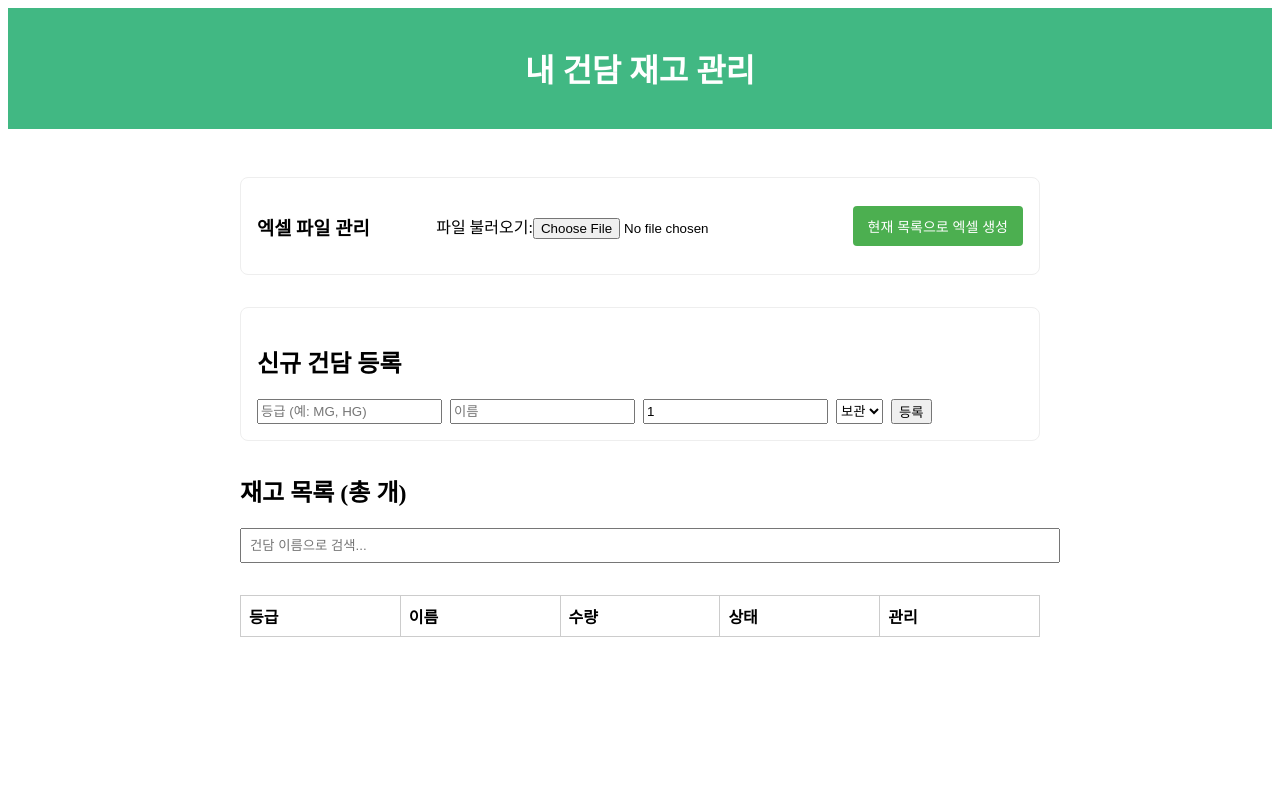
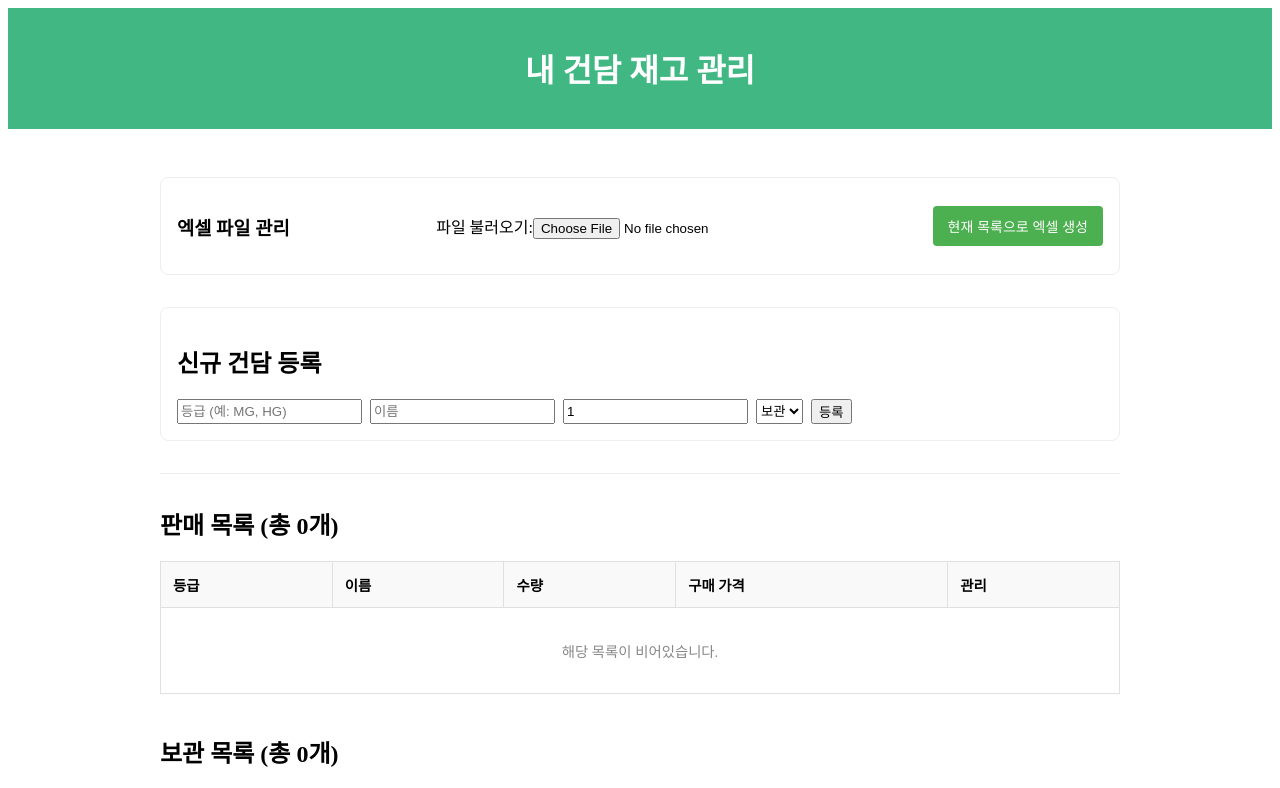
Before and after one commit to ungit003/gundam-inventory, a Vue app: page / in a window 1280 px wide. Shown: the top 788 px of the page. Built offline with nearby package versions, Linux system fonts and the light colour scheme.

Commit message:
분리된 UI 구현

```diff
--- a/src/App.vue
+++ b/src/App.vue
@@ -1,45 +1,73 @@
 <!-- src/App.vue -->
 
 <script setup>
-// 데이터(ref)와 이벤트 핸들러가 모두 필요 없어졌으므로 삭제합니다.
+// 1. 필요한 함수와 컴포넌트, 스토어를 가져옵니다.
+import { storeToRefs } from 'pinia';
+import { useInventoryStore } from './stores/inventory';
+
+// 우리가 만든 재사용 가능한 목록 컴포넌트를 가져옵니다.
 import GundamList from './components/GundamList.vue';
+// 다른 컴포넌트들도 추후 사용을 위해 미리 import 해둡니다.
 import GundamForm from './components/GundamForm.vue';
-// 1. FileUpload 컴포넌트를 가져옵니다.
 import FileUpload from './components/FileUpload.vue';
+
+// 2. Pinia 스토어를 사용 준비합니다.
+const store = useInventoryStore();
+
+// 3. storeToRefs를 사용하여 스토어의 state를 반응성을 유지한 채로 가져옵니다.
+//    1단계에서 정의한 세 개의 목록(state)을 구조 분해 할당으로 편리하게 가져옵니다.
+const { inStorageList, forSaleList, soldList } = storeToRefs(store);
 </script>
 
 <template>
-  <!--
-    이곳이 우리 애플리케이션의 최상위 껍데기(레이아웃)가 됩니다.
-    import로 가져온 컴포넌트들을 원하는 위치에 배치합니다.
-  -->
   <header>
     <h1>내 건담 재고 관리</h1>
   </header>
   <main>
-    <!-- 2. 적절한 위치에 컴포넌트를 배치합니다. -->
+    <!-- 이 컴포넌트들은 다음 단계들에서 순차적으로 기능을 구현하고 수정할 예정입니다. -->
     <FileUpload />
     <GundamForm />
+
+    <hr class="divider">
+
     <!--
-      자식에게 데이터를 전달하고 이벤트를 받을 필요가 없어졌습니다.
-      :gundams, @add-gundam 코드를 모두 제거합니다.
+      4. GundamList 컴포넌트를 재사용하여 세 개의 목록을 각각 렌더링합니다.
+         - :title="판매 목록" 처럼 props를 통해 각 컴포넌트에 다른 데이터를 전달합니다[5].
+         - 하나의 컴포넌트가 props 값에 따라 각기 다른 제목, 데이터, 구조를 가지게 됩니다.
     -->
-    <GundamList />
+    <GundamList
+      title="판매 목록"
+      :items="forSaleList"
+      listType="sale"
+    />
+    <GundamList
+      title="보관 목록"
+      :items="inStorageList"
+      listType="storage"
+    />
+    <GundamList
+      title="판매 완료 목록"
+      :items="soldList"
+      listType="sold"
+    />
   </main>
 </template>
 
 <style scoped>
-/* App.vue의 최상위 레이아웃 스타일을 정의합니다. */
 header {
-  background-color: #41B883; /* Vue의 상징색 */
+  background-color: #41B883;
   color: white;
   padding: 1rem;
   text-align: center;
 }
-
 main {
-  max-width: 800px;
-  margin: 0 auto; /* 중앙 정렬 */
+  max-width: 960px; /* 더 넓은 화면을 위해 너비 조정 */
+  margin: 0 auto;
   padding: 1rem;
 }
+.divider {
+  margin: 2rem 0;
+  border: 0;
+  border-top: 1px solid #eee;
+}
 </style>
--- a/src/components/GundamList.vue
+++ b/src/components/GundamList.vue
@@ -1,61 +1,71 @@
 <!-- src/components/GundamList.vue -->
 
 <script setup>
-// 이 영역에는 나중에 컴포넌트의 동작 로직(JavaScript)을 작성합니다.
-// 1. Pinia에서 storeToRefs 함수와, 우리가 만든 스토어를 가져옵니다.
-import { storeToRefs } from 'pinia';
-import { useInventoryStore } from '../stores/inventory';
-
-// 2. useInventoryStore 함수를 실행하여 스토어 인스턴스를 가져옵니다.
-const store = useInventoryStore();
-
-// 1. store.gundams 대신, 필터링된 getter인 'filteredGundams'를 가져옵니다.
-//    store.searchTerm도 가져와서 v-model에 연결합니다.
-const { filteredGundams, totalCount } = storeToRefs(store);
+// 1. defineProps: 이 컴포넌트가 부모로부터 어떤 데이터를 받을지 명시적으로 선언합니다[3][4].
+//    - title: 표의 제목 (예: "판매 목록")
+//    - items: 표에 표시할 실제 데이터가 담긴 배열
+//    - listType: 목록의 종류('storage', 'sale', 'sold')를 구분하여, UI를 다르게 표시하는 데 사용됩니다.
+defineProps({
+  title: {
+    type: String,
+    required: true,
+  },
+  items: {
+    type: Array,
+    required: true,
+  },
+  listType: {
+    type: String,
+    required: true,
+    // listType prop은 이 세 가지 문자열 중 하나여야 한다고 검증(validate)할 수 있습니다.
+    validator: (value) => ['storage', 'sale', 'sold'].includes(value),
+  }
+});
 </script>
 
 <template>
-  <!-- 이 영역에는 컴포넌트의 화면 구조(HTML)를 작성합니다. -->
-  <div class="gundam-list-container">
-    <!-- getters로 만든 totalCount를 사용합니다. -->
-    <h2>재고 목록 (총 {{ totalCount }}개)</h2>
-
-    <!-- 2. 검색 입력창을 추가합니다. -->
-    <!-- v-model="store.searchTerm"을 통해 입력창과 스토어의 searchTerm state를 직접 연결합니다. -->
-    <!-- 사용자가 타이핑할 때마다 store.searchTerm이 실시간으로 바뀌고, filteredGundams가 자동으로 다시 계산됩니다. -->
-    <input
-      type="text"
-      v-model="store.searchTerm"
-      placeholder="건담 이름으로 검색..."
-      class="search-input"
-    >
-
+  <div class="list-section">
+    <!-- 부모로부터 받은 title과 items 배열의 길이를 동적으로 표시합니다. -->
+    <h2>{{ title }} (총 {{ items.length }}개)</h2>
     <table>
       <thead>
         <tr>
+          <!-- 2. 조건부 렌더링(v-if)을 사용하여 헤더를 동적으로 구성합니다. -->
           <th>등급</th>
           <th>이름</th>
           <th>수량</th>
-          <th>상태</th>
-          <th>관리</th>
+          <th>구매 가격</th>
+          <!-- '판매 완료' 목록일 때만 '판매 가격'과 '판매 매체' 헤더를 보여줍니다. -->
+          <th v-if="listType === 'sold'">판매 가격</th>
+          <th v-if="listType === 'sold'">판매 매체</th>
+          <!-- '판매 완료' 목록이 아닐 때만 '관리' 헤더를 보여줍니다. -->
+          <th v-if="listType !== 'sold'">관리</th>
         </tr>
       </thead>
       <tbody>
-        <!--
-          props.gundams가 아닌, 스토어에서 직접 가져온 gundams를 사용합니다.
-          동작 방식은 동일합니다.
-        -->
-        <!-- 3. v-for의 대상을 'filteredGundams'로 변경합니다. -->
-        <tr v-for="gundam in filteredGundams" :key="gundam.id">
-          <td>{{ gundam.grade }}</td>
-          <td>{{ gundam.name }}</td>
-          <td>{{ gundam.quantity }}</td>
-          <td>{{ gundam.status }}</td>
-          <!--
-            4. 삭제 버튼 클릭 시, 스토어의 deleteGundam 액션을 직접 호출합니다.
-               이때 삭제할 건담의 id를 인자로 넘겨줍니다.
-          -->
-          <td><button @click="store.deleteGundam(gundam.id)">삭제</button></td>
+        <!-- 3. 목록이 비어있을 때 사용자에게 안내 메시지를 표시합니다. -->
+        <tr v-if="items.length === 0">
+          <!-- :colspan을 동적으로 계산하여 표의 전체 너비를 차지하게 합니다. -->
+          <td :colspan="listType === 'sold' ? 6 : 5" class="empty-list">
+            해당 목록이 비어있습니다.
+          </td>
+        </tr>
+        <!-- 4. v-for를 사용해 부모로부터 받은 items 배열의 각 항목을 행(tr)으로 렌더링합니다. -->
+        <tr v-for="item in items" :key="item.id">
+          <td>{{ item.grade }}</td>
+          <td>{{ item.name }}</td>
+          <td>{{ item.quantity }}</td>
+          <!-- toLocaleString()을 사용해 숫자에 3자리 콤마를 추가하고, 데이터가 없을 경우를 처리합니다. -->
+          <td>{{ item.purchasePrice ? `${item.purchasePrice.toLocaleString()} 원` : '미입력' }}</td>
+
+          <!-- 5. 데이터 셀(td)도 헤더와 마찬가지로 listType에 따라 조건부로 렌더링합니다. -->
+          <td v-if="listType === 'sold'">{{ item.salePrice ? `${item.salePrice.toLocaleString()} 원` : '미입력' }}</td>
+          <td v-if="listType === 'sold'">{{ item.saleMedium || '미입력' }}</td>
+
+          <td v-if="listType !== 'sold'">
+            <!-- '관리' 기능은 3단계에서 구현할 예정이므로, 임시 버튼을 둡니다. -->
+            <button>이동/삭제</button>
+          </td>
         </tr>
       </tbody>
     </table>
@@ -63,29 +73,27 @@ const { filteredGundams, totalCount } = storeToRefs(store);
 </template>
 
 <style scoped>
-/*
-  'scoped' 속성은 이 스타일이 현재 컴포넌트(GundamList.vue)에만
-  적용되도록 만들어 줍니다. 다른 컴포넌트에 영향을 주지 않아 안전합니다.
-*/
-.gundam-list-container {
-  margin-top: 2rem;
+.list-section {
+  margin-bottom: 2.5rem; /* 목록 간 간격 조정 */
 }
-
 table {
   width: 100%;
   border-collapse: collapse;
   margin-top: 1rem;
+  font-size: 0.9rem; /* 폰트 크기 조정 */
 }
-
 th, td {
-  border: 1px solid #ccc;
-  padding: 0.5rem;
+  border: 1px solid #e0e0e0; /* 테두리 색상 연하게 */
+  padding: 0.75rem;
   text-align: left;
+  vertical-align: middle; /* 세로 중앙 정렬 */
 }
-
-.search-input {
-  width: 100%;
-  padding: 0.5rem;
-  margin-bottom: 1rem;
+th {
+  background-color: #f9f9f9; /* 헤더 배경색 변경 */
+}
+.empty-list {
+  text-align: center;
+  color: #888;
+  padding: 2rem;
 }
 </style>
```
